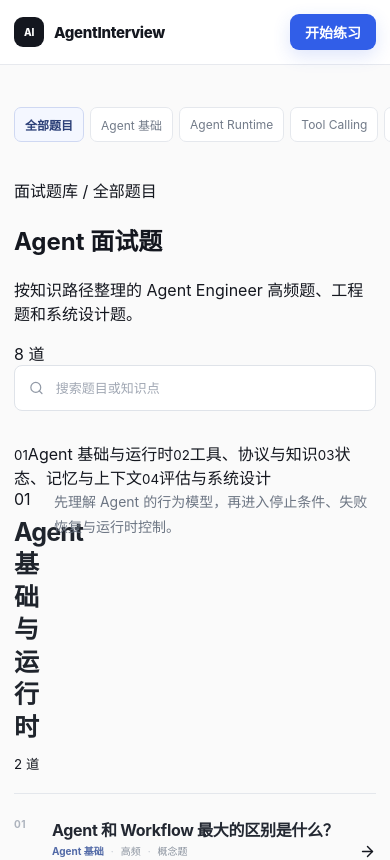
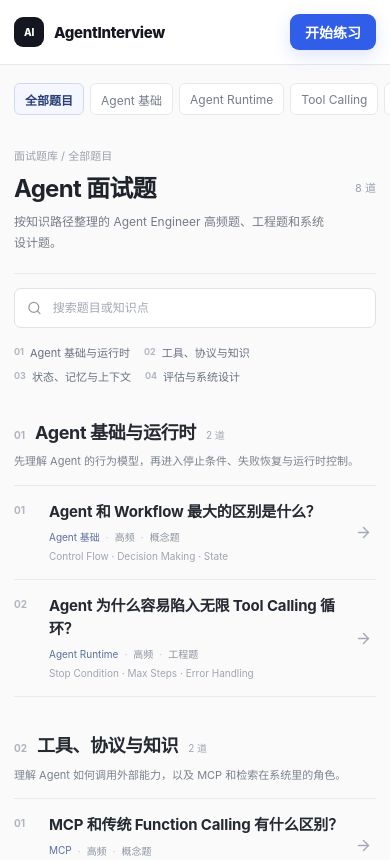
Before and after one commit to 1264585648/interview, a Next.js app: page /questions in a window 390 px wide. Shown: the top 860 px of the page. Built offline with nearby package versions, Linux system fonts and the light colour scheme.

Commit message:
simplify question library hierarchy and spacing

```diff
--- a/components/QuestionsContent.module.css
+++ b/components/QuestionsContent.module.css
@@ -1,66 +1,12 @@
 .page {
-  padding: 34px 0 104px;
-}
-
-.hero {
-  max-width: 880px;
-  padding: 30px 0 42px;
-  border-bottom: 1px solid #e8ebf0;
-}
-
-.kicker,
-.chapterLabel,
-.intro > span {
-  color: #6e7b91;
-  font-size: 11px;
-  font-weight: 750;
-  letter-spacing: 0.11em;
-}
-
-.hero h1 {
-  margin: 12px 0 16px;
-  color: #171a21;
-  font-size: clamp(38px, 4.3vw, 50px);
-  line-height: 1.14;
-  letter-spacing: -0.045em;
-}
-
-.hero > p {
-  max-width: 780px;
-  margin: 0;
-  color: #626c7b;
-  font-size: 17px;
-  line-height: 1.9;
-}
-
-.summary {
-  display: flex;
-  flex-wrap: wrap;
-  align-items: center;
-  gap: 11px;
-  margin-top: 24px;
-  color: #858d99;
-  font-size: 12px;
-}
-
-.summary strong {
-  color: #2a303a;
-  font-size: 14px;
-}
-
-.summary i {
-  width: 3px;
-  height: 3px;
-  border-radius: 999px;
-  background: #cbd0d8;
+  padding: 30px 0 96px;
 }
 
 .layout {
   display: grid;
-  grid-template-columns: 210px minmax(0, 1fr);
-  gap: 58px;
+  grid-template-columns: 196px minmax(0, 860px);
+  gap: 52px;
   align-items: start;
-  padding-top: 38px;
 }
 
 .sidebar {
@@ -69,15 +15,12 @@
 
 .sidebarInner {
   position: sticky;
-  top: 86px;
+  top: 84px;
 }
 
 .sidebarTitle {
-  display: flex;
-  align-items: center;
-  gap: 8px;
-  margin-bottom: 14px;
-  color: #303744;
+  margin-bottom: 12px;
+  color: #232832;
   font-size: 13px;
   font-weight: 700;
 }
@@ -91,18 +34,18 @@
   display: flex;
   align-items: center;
   justify-content: space-between;
-  gap: 12px;
-  min-height: 39px;
-  padding: 0 9px;
+  gap: 10px;
+  min-height: 36px;
+  padding: 0 8px;
   border-left: 2px solid transparent;
-  color: #727b89;
-  font-size: 13px;
-  transition: color 150ms ease, background 150ms ease, border-color 150ms ease;
+  color: #747d8a;
+  font-size: 12px;
+  transition: background 150ms ease, color 150ms ease, border-color 150ms ease;
 }
 
 .topicNav a:hover {
   background: #fafbfc;
-  color: #2f3745;
+  color: #2f3744;
 }
 
 .topicNav a.active {
@@ -113,31 +56,30 @@
 }
 
 .topicNav small {
-  color: #a2a8b2;
+  color: #a5abb4;
   font-size: 10px;
 }
 
 .stageNav {
-  margin-top: 30px;
-  padding-top: 20px;
+  margin-top: 28px;
+  padding-top: 18px;
   border-top: 1px solid #eceef2;
 }
 
 .stageNav > span {
   display: block;
-  margin-bottom: 11px;
-  color: #9aA1ac;
+  margin-bottom: 8px;
+  color: #9aa1ac;
   font-size: 10px;
   font-weight: 700;
-  letter-spacing: 0.08em;
 }
 
 .stageNav a {
   display: grid;
-  grid-template-columns: 26px 1fr;
-  gap: 6px;
-  padding: 7px 0;
-  color: #7b8491;
+  grid-template-columns: 24px 1fr;
+  gap: 5px;
+  padding: 6px 0;
+  color: #7c8490;
   font-size: 11px;
   line-height: 1.45;
 }
@@ -147,40 +89,78 @@
 }
 
 .stageNav small {
-  color: #b0b6c0;
+  color: #b1b6bf;
   font-size: 9px;
   font-weight: 700;
 }
 
-.reader {
+.content {
   width: 100%;
-  max-width: 820px;
   min-width: 0;
 }
 
+.contentHeader {
+  padding: 2px 0 24px;
+  border-bottom: 1px solid #e8ebef;
+}
+
+.breadcrumb {
+  margin-bottom: 10px;
+  color: #9aa1ac;
+  font-size: 11px;
+}
+
+.titleRow {
+  display: flex;
+  align-items: flex-end;
+  justify-content: space-between;
+  gap: 24px;
+}
+
+.titleRow h1 {
+  margin: 0;
+  color: #1f242c;
+  font-size: 28px;
+  font-weight: 720;
+  line-height: 1.3;
+  letter-spacing: -0.03em;
+}
+
+.titleRow p {
+  max-width: 640px;
+  margin: 8px 0 0;
+  color: #737b87;
+  font-size: 13px;
+  line-height: 1.7;
+}
+
+.titleRow > span {
+  flex: 0 0 auto;
+  padding-bottom: 2px;
+  color: #9aa1ac;
+  font-size: 11px;
+}
+
 .toolbar {
-  display: flex;
-  align-items: center;
-  gap: 14px;
-  margin-bottom: 36px;
+  padding: 18px 0 0;
 }
 
 .searchBox {
-  flex: 1;
-  height: 46px;
+  width: min(100%, 520px);
+  height: 40px;
   display: flex;
   align-items: center;
-  gap: 10px;
-  padding: 0 14px;
+  gap: 9px;
+  padding: 0 12px;
   border: 1px solid #dfe3e9;
-  border-radius: 8px;
+  border-radius: 7px;
   background: #fff;
-  color: #9199a6;
+  color: #9299a5;
 }
 
 .searchBox:focus-within {
-  border-color: #b7c3e8;
-  box-shadow: 0 0 0 3px rgba(69, 109, 230, 0.07);
+  border-color: #bdc7e7;
+  box-shadow: 0 0 0 3px rgba(69, 109, 230, 0.06);
 }
 
 .searchBox input {
@@ -188,150 +168,130 @@
   border: 0;
   outline: 0;
   background: transparent;
-  color: #222731;
+  color: #242932;
   font: inherit;
-  font-size: 13px;
+  font-size: 12px;
 }
 
 .searchBox input::placeholder {
-  color: #a0a7b3;
+  color: #a2a8b1;
 }
 
-.toolbar > span {
-  flex: 0 0 auto;
-  color: #979eaa;
+.quickPath {
+  display: flex;
+  flex-wrap: wrap;
+  gap: 8px 18px;
+  padding: 20px 0 6px;
+}
+
+.quickPath a {
+  display: inline-flex;
+  align-items: center;
+  gap: 6px;
+  color: #687180;
   font-size: 11px;
 }
 
-.intro {
-  margin-bottom: 58px;
-  padding-left: 20px;
-  border-left: 2px solid #dbe3fb;
-}
-
-.intro h2 {
-  margin: 9px 0 11px;
-  color: #20242d;
-  font-size: 26px;
-  line-height: 1.42;
-  letter-spacing: -0.03em;
-}
-
-.intro > p {
-  max-width: 740px;
-  margin: 0;
-  color: #6f7886;
-  font-size: 15px;
-  line-height: 1.9;
-}
-
-.pathLine {
-  display: grid;
-  grid-template-columns: repeat(2, minmax(0, 1fr));
-  margin-top: 24px;
-  border-top: 1px solid #eceef2;
-  border-bottom: 1px solid #eceef2;
-}
-
-.pathLine a {
-  display: grid;
-  grid-template-columns: 30px 1fr;
-  gap: 4px;
-  align-items: center;
-  min-height: 54px;
-  color: #4c5667;
-  font-size: 12px;
-}
-
-.pathLine a:nth-child(odd) {
-  border-right: 1px solid #eceef2;
-}
-
-.pathLine a:nth-child(-n + 2) {
-  border-bottom: 1px solid #eceef2;
-}
-
-.pathLine a:hover {
+.quickPath a:hover {
   color: #456de6;
 }
 
-.pathLine small {
-  color: #a8aeb8;
+.quickPath small {
+  color: #b1b7c0;
   font-size: 9px;
   font-weight: 700;
 }
 
 .topicSection {
-  margin-top: 72px;
-  scroll-margin-top: 92px;
+  margin-top: 44px;
+  scroll-margin-top: 86px;
 }
 
 .topicSection:first-of-type {
-  margin-top: 0;
+  margin-top: 36px;
 }
 
 .topicHeader {
-  display: grid;
-  grid-template-columns: 42px minmax(0, 1fr);
-  gap: 18px;
-  padding-bottom: 26px;
+  padding-bottom: 14px;
 }
 
-.chapterNumber {
-  padding-top: 7px;
-  color: #afb5bf;
-  font-size: 11px;
-  font-weight: 750;
-  letter-spacing: 0.08em;
+.topicTitleLine {
+  display: flex;
+  align-items: baseline;
+  gap: 10px;
 }
 
-.topicHeader h2 {
-  margin: 7px 0 10px;
-  color: #1f242c;
-  font-size: 30px;
-  line-height: 1.3;
-  letter-spacing: -0.035em;
+.topicTitleLine > span {
+  color: #aeb4bd;
+  font-size: 10px;
+  font-weight: 700;
 }
 
-.topicHeader p {
-  max-width: 740px;
+.topicTitleLine h2 {
   margin: 0;
-  color: #6c7583;
-  font-size: 15px;
-  line-height: 1.9;
+  color: #242932;
+  font-size: 20px;
+  font-weight: 680;
+  line-height: 1.4;
+  letter-spacing: -0.02em;
 }
 
-.topicMeta {
-  margin-top: 13px;
-  color: #9aa1ac;
+.topicTitleLine small {
+  color: #a0a7b1;
   font-size: 10px;
 }
 
+.topicHeader > p {
+  max-width: 680px;
+  margin: 7px 0 0 30px;
+  color: #7a828e;
+  font-size: 12px;
+  line-height: 1.7;
+}
+
 .questionList {
-  border-top: 1px solid #e4e7ec;
+  border-top: 1px solid #e6e9ee;
 }
 
 .questionItem {
   display: grid;
-  grid-template-columns: 42px minmax(0, 1fr) auto;
-  gap: 18px;
+  grid-template-columns: 34px minmax(0, 1fr) auto;
+  gap: 14px;
   align-items: center;
-  min-height: 126px;
-  padding: 23px 0;
-  border-bottom: 1px solid #e7eaee;
+  min-height: 94px;
+  padding: 17px 4px 17px 0;
+  border-bottom: 1px solid #e8ebef;
+  transition: background 150ms ease;
+}
+
+.questionItem:hover {
+  background: #fafbfc;
 }
 
 .questionNumber {
   align-self: start;
-  padding-top: 4px;
-  color: #adb3bd;
+  padding-top: 3px;
+  color: #b0b6bf;
   font-size: 10px;
-  font-weight: 750;
-  letter-spacing: 0.06em;
+  font-weight: 700;
 }
 
 .questionBody {
   min-width: 0;
+}
+
+.questionBody h3 {
+  margin: 0;
+  color: #242932;
+  font-size: 16px;
+  font-weight: 650;
+  line-height: 1.5;
+  letter-spacing: -0.01em;
+  transition: color 150ms ease;
+}
+
+.questionItem:hover .questionBody h3 {
+  color: #456de6;
 }
 
 .questionMeta {
@@ -339,98 +299,62 @@
   flex-wrap: wrap;
   align-items: center;
   gap: 0;
-  margin-bottom: 8px;
-  color: #8a929e;
+  margin-top: 6px;
+  color: #8c949f;
   font-size: 10px;
 }
 
-.questionMeta span {
-  display: inline-flex;
-  align-items: center;
-}
-
 .questionMeta span:first-child {
-  color: #526aa7;
-  font-weight: 650;
+  color: #5b6f9e;
 }
 
 .questionMeta span + span::before {
   content: '·';
-  margin: 0 7px;
-  color: #c3c8d0;
-}
-
-.questionBody h3 {
-  margin: 0;
-  color: #232832;
-  font-size: 18px;
-  font-weight: 680;
-  line-height: 1.55;
-  letter-spacing: -0.018em;
-}
-
-.questionBody h3 a {
-  transition: color 150ms ease;
-}
-
-.questionBody h3 a:hover {
-  color: #456de6;
+  margin: 0 6px;
+  color: #c5cad1;
 }
 
 .questionBody p {
-  margin: 9px 0 0;
-  color: #9299a4;
-  font-size: 11px;
-  line-height: 1.65;
+  margin: 5px 0 0;
+  overflow: hidden;
+  color: #a0a6af;
+  font-size: 10px;
+  line-height: 1.5;
+  text-overflow: ellipsis;
+  white-space: nowrap;
 }
 
-.questionBody p strong {
-  color: #7f8794;
-  font-weight: 600;
-}
-
-.questionAction {
-  display: inline-flex;
-  align-items: center;
-  gap: 6px;
-  color: #737d91;
-  font-size: 11px;
-  font-weight: 600;
-  white-space: nowrap;
+.questionArrow {
+  color: #a5abb5;
   transition: color 150ms ease, transform 150ms ease;
 }
 
-.questionItem:hover .questionAction,
-.questionAction:hover {
+.questionItem:hover .questionArrow {
   color: #456de6;
-}
-
-.questionAction:hover {
   transform: translateX(2px);
 }
 
 .empty {
-  padding: 72px 0;
-  border-top: 1px solid #e7eaee;
+  padding: 64px 0;
   text-align: center;
 }
 
 .empty h2 {
   margin: 0;
   color: #242932;
-  font-size: 22px;
+  font-size: 18px;
 }
 
 .empty p {
-  margin: 8px 0 20px;
+  margin: 8px 0 18px;
   color: #858d99;
   font-size: 12px;
 }
 
 .empty button {
-  padding: 9px 14px;
+  padding: 8px 12px;
   border: 1px solid #dfe3e9;
-  border-radius: 8px;
+  border-radius: 7px;
   background: #fff;
   color: #4f5968;
   cursor: pointer;
@@ -438,41 +362,18 @@
 
 @media (max-width: 980px) {
   .layout {
-    grid-template-columns: 180px minmax(0, 1fr);
-    gap: 38px;
-  }
-
-  .questionAction span {
-    display: none;
+    grid-template-columns: 170px minmax(0, 1fr);
+    gap: 34px;
   }
 }
 
 @media (max-width: 760px) {
   .page {
-    padding: 18px 0 80px;
-  }
-
-  .hero {
-    padding: 24px 0 30px;
-  }
-
-  .hero h1 {
-    font-size: 36px;
-  }
-
-  .hero > p {
-    font-size: 15px;
-    line-height: 1.8;
-  }
-
-  .summary {
-    gap: 9px;
-    margin-top: 20px;
+    padding: 18px 0 72px;
   }
 
   .layout {
     display: block;
-    padding-top: 24px;
   }
 
   .sidebarInner {
@@ -488,7 +389,7 @@
     display: flex;
     gap: 6px;
     overflow-x: auto;
-    margin: 0 -14px 28px;
+    margin: 0 -14px 22px;
     padding: 0 14px 8px;
     scrollbar-width: none;
   }
@@ -499,13 +400,12 @@
 
   .topicNav a {
     flex: 0 0 auto;
-    min-height: 35px;
+    min-height: 32px;
     padding: 0 10px;
     border: 1px solid #e5e8ed;
     border-left-width: 1px;
-    border-radius: 7px;
+    border-radius: 6px;
     background: #fff;
-    font-size: 12px;
   }
 
   .topicNav a.active {
@@ -517,79 +417,72 @@
     display: none;
   }
 
-  .reader {
-    max-width: none;
+  .contentHeader {
+    padding-bottom: 20px;
+  }
+
+  .titleRow {
+    align-items: flex-start;
+  }
+
+  .titleRow h1 {
+    font-size: 24px;
+  }
+
+  .titleRow p {
+    font-size: 12px;
+  }
+
+  .titleRow > span {
+    padding-top: 6px;
   }
 
   .toolbar {
-    margin-bottom: 30px;
+    padding-top: 14px;
   }
 
-  .toolbar > span {
-    display: none;
+  .searchBox {
+    width: 100%;
   }
 
-  .intro {
-    margin-bottom: 48px;
-    padding-left: 15px;
-  }
-
-  .intro h2 {
-    font-size: 22px;
-  }
-
-  .intro > p,
-  .topicHeader p {
-    font-size: 14px;
-    line-height: 1.8;
-  }
-
-  .pathLine {
-    grid-template-columns: 1fr;
-  }
-
-  .pathLine a,
-  .pathLine a:nth-child(odd),
-  .pathLine a:nth-child(-n + 2) {
-    border-right: 0;
-    border-bottom: 1px solid #eceef2;
-  }
-
-  .pathLine a:last-child {
-    border-bottom: 0;
+  .quickPath {
+    gap: 8px 14px;
+    padding-top: 16px;
   }
 
   .topicSection {
-    margin-top: 58px;
+    margin-top: 36px;
   }
 
-  .topicHeader {
-    grid-template-columns: 30px minmax(0, 1fr);
-    gap: 10px;
-    padding-bottom: 20px;
+  .topicSection:first-of-type {
+    margin-top: 30px;
   }
 
-  .topicHeader h2 {
-    font-size: 25px;
+  .topicTitleLine h2 {
+    font-size: 18px;
+  }
+
+  .topicHeader > p {
+    margin-left: 0;
+    font-size: 11px;
   }
 
   .questionItem {
-    grid-template-columns: 28px minmax(0, 1fr) auto;
-    gap: 10px;
-    min-height: 116px;
-    padding: 20px 0;
+    grid-template-columns: 26px minmax(0, 1fr) auto;
+    gap: 9px;
+    min-height: 88px;
+    padding-block: 15px;
   }
 
   .questionBody h3 {
-    font-size: 16px;
-    line-height: 1.55;
+    font-size: 15px;
+  }
+
+  .questionMeta span:nth-child(4) {
+    display: none;
   }
 
   .questionBody p {
     white-space: normal;
   }
-
-  .questionMeta span:nth-child(4) {
-    display: none;
-  }
 }
```
